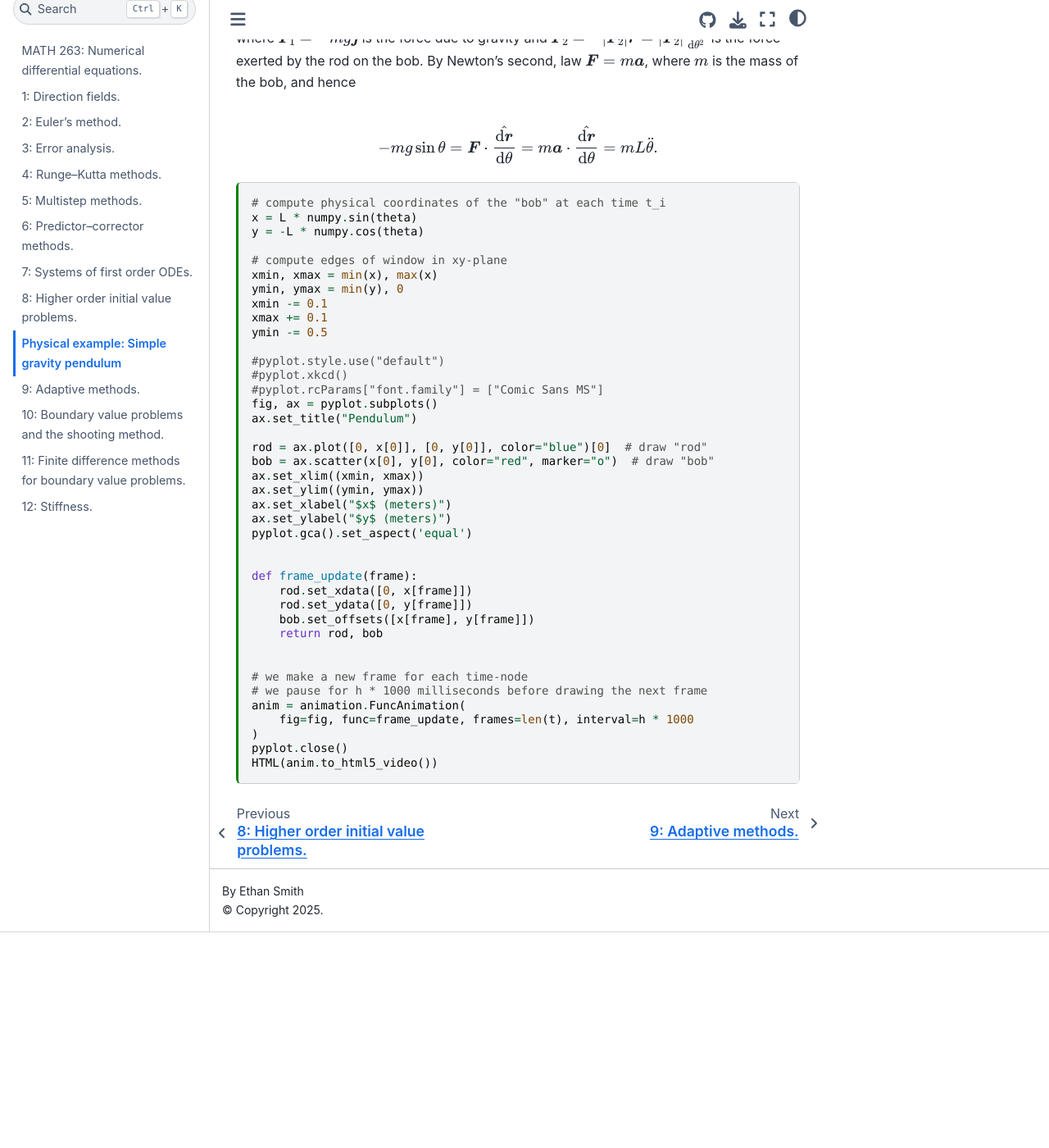
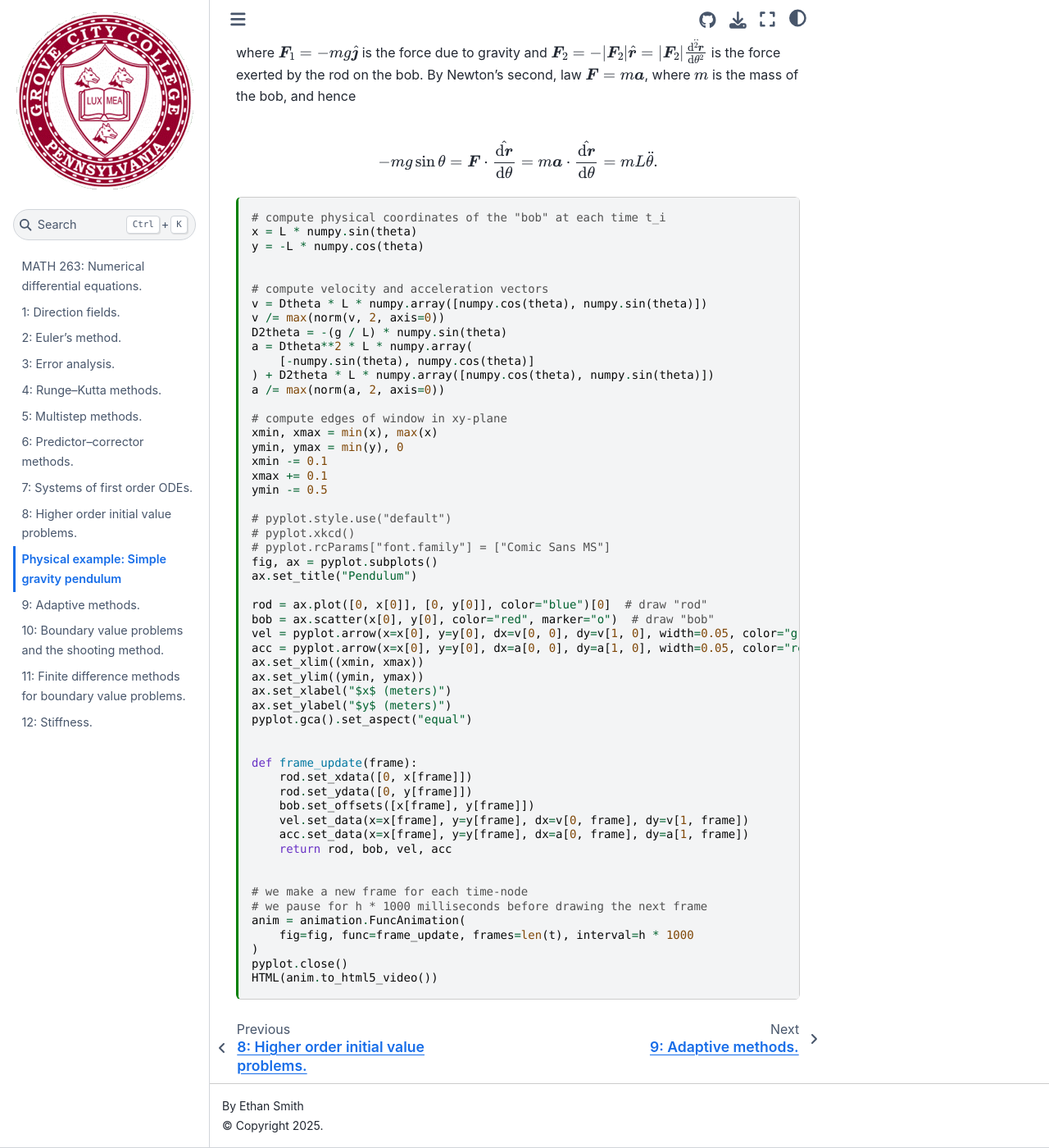
Before and after one commit to ethancsmith/math263-notes, a Jupyter Book: the page built from pendulum.md, in a window 1280 px wide and 1400 px high, scrolled down 2708 px. Shown: the whole window at 82% size. Built offline with Jupyter Book 1.0.4 settings and Sphinx 7.4.7 and the Sphinx Book theme 1.1.4, drawn with Linux system fonts in a browser that asks for light colours; before the commit the page ends 3845 px from its top, so only the background shows below that; some of the changed text lies outside the part shown.

Commit message:
adds linear velocity and acceleration vectors to animation

````diff
--- a/pendulum.md
+++ b/pendulum.md
@@ -31,17 +31,18 @@
 \frac{\dee\boldsymbol u}{\dee t} = \boldsymbol f(t, \boldsymbol u).
 \end{equation*}
 
-```{code-cell}
+```{code-cell} ipython3
 # import modules
 import numpy
 from IPython.display import HTML
 from matplotlib import animation, pyplot
 from numpy import pi
+from numpy.linalg import norm
 
 import math263
 ```
 
-```{code-cell}
+```{code-cell} ipython3
 # define IVP params
 g = 9.8  # acceleration due gravity near surface of Earth (m/s^2)
 L = 5  # length of pendulum rod (m)
@@ -71,7 +72,7 @@
 Dtheta = u[:, 1]
 ```
 
-```{code-cell}
+```{code-cell} ipython3
 # make various plots of numerical solution
 pyplot.style.use("dark_background")
 fig = pyplot.figure()
@@ -158,10 +159,20 @@
 =mL\ddot{\theta}.
 \end{equation*}
 
-```{code-cell}
+```{code-cell} ipython3
 # compute physical coordinates of the "bob" at each time t_i
 x = L * numpy.sin(theta)
 y = -L * numpy.cos(theta)
+
+
+# compute velocity and acceleration vectors
+v = Dtheta * L * numpy.array([numpy.cos(theta), numpy.sin(theta)])
+v /= max(norm(v, 2, axis=0))
+D2theta = -(g / L) * numpy.sin(theta)
+a = Dtheta**2 * L * numpy.array(
+    [-numpy.sin(theta), numpy.cos(theta)]
+) + D2theta * L * numpy.array([numpy.cos(theta), numpy.sin(theta)])
+a /= max(norm(a, 2, axis=0))
 
 # compute edges of window in xy-plane
 xmin, xmax = min(x), max(x)
@@ -170,26 +181,30 @@
 xmax += 0.1
 ymin -= 0.5
 
-#pyplot.style.use("default")
-#pyplot.xkcd()
-#pyplot.rcParams["font.family"] = ["Comic Sans MS"]
+# pyplot.style.use("default")
+# pyplot.xkcd()
+# pyplot.rcParams["font.family"] = ["Comic Sans MS"]
 fig, ax = pyplot.subplots()
 ax.set_title("Pendulum")
 
 rod = ax.plot([0, x[0]], [0, y[0]], color="blue")[0]  # draw "rod"
 bob = ax.scatter(x[0], y[0], color="red", marker="o")  # draw "bob"
+vel = pyplot.arrow(x=x[0], y=y[0], dx=v[0, 0], dy=v[1, 0], width=0.05, color="green")
+acc = pyplot.arrow(x=x[0], y=y[0], dx=a[0, 0], dy=a[1, 0], width=0.05, color="red")
 ax.set_xlim((xmin, xmax))
 ax.set_ylim((ymin, ymax))
 ax.set_xlabel("$x$ (meters)")
 ax.set_ylabel("$y$ (meters)")
-pyplot.gca().set_aspect('equal')
+pyplot.gca().set_aspect("equal")
 
 
 def frame_update(frame):
     rod.set_xdata([0, x[frame]])
     rod.set_ydata([0, y[frame]])
     bob.set_offsets([x[frame], y[frame]])
-    return rod, bob
+    vel.set_data(x=x[frame], y=y[frame], dx=v[0, frame], dy=v[1, frame])
+    acc.set_data(x=x[frame], y=y[frame], dx=a[0, frame], dy=a[1, frame])
+    return rod, bob, vel, acc
 
 
 # we make a new frame for each time-node
````
